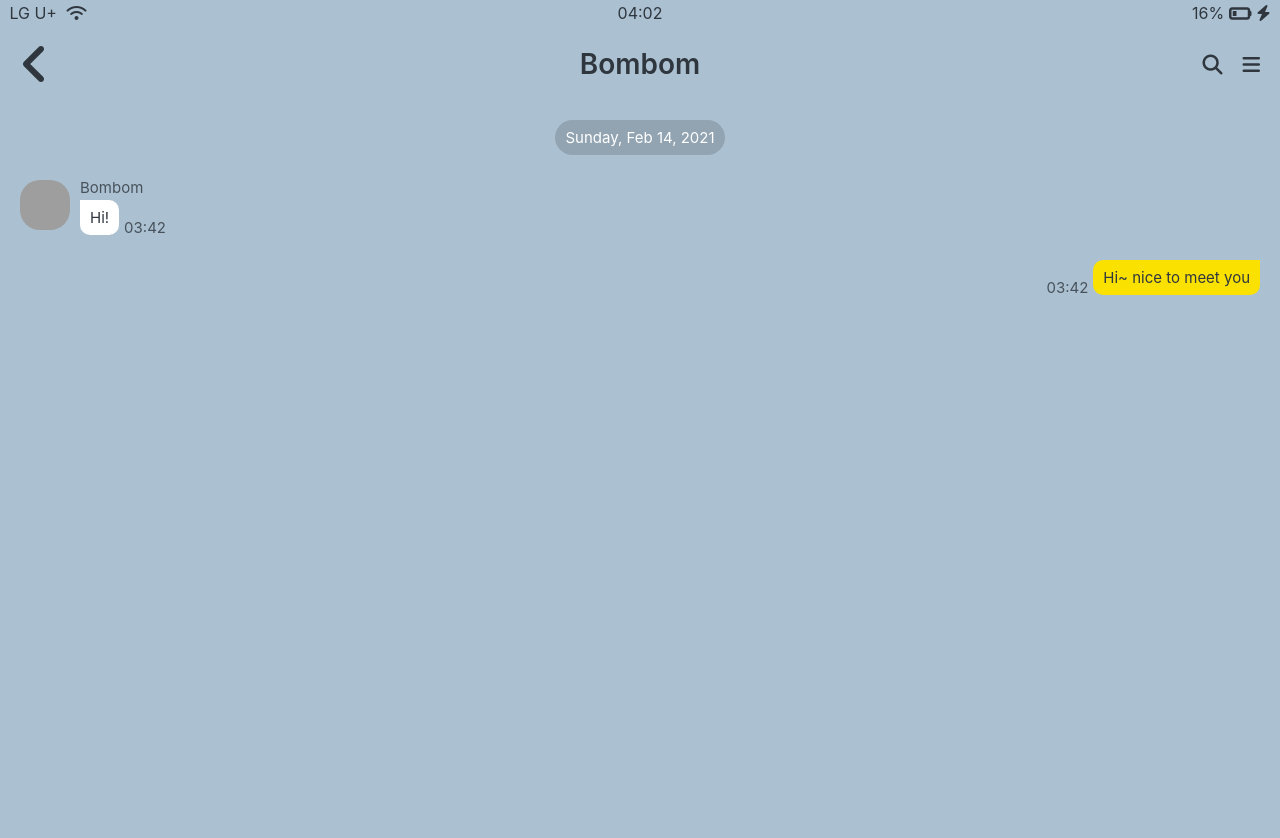
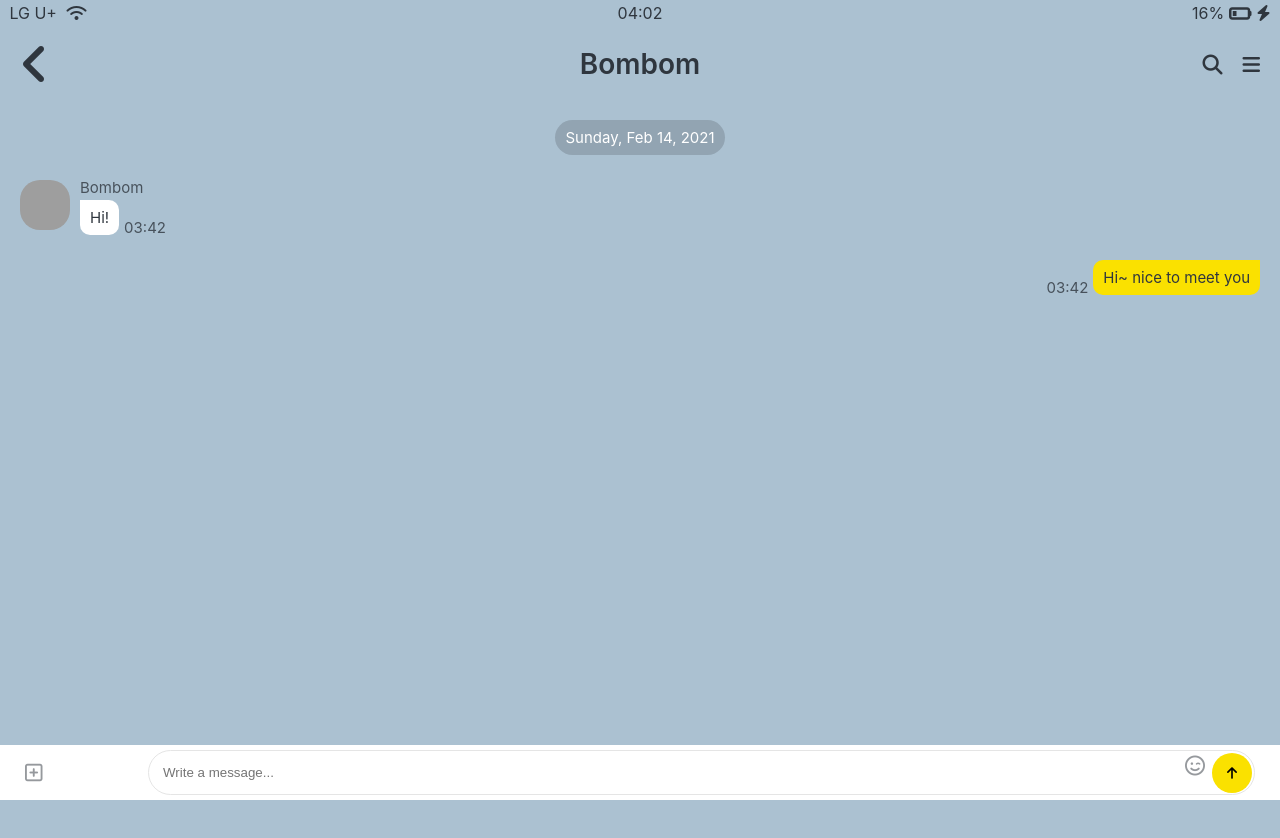
Before and after one commit to aosldk09/kokoa-clone-2020, a plain HTML site: page chat.html in a window 1280 px wide. Shown: the top 838 px of the page. Drawn offline with Linux system fonts and the light colour scheme; grey boxes are pictures that could not be loaded.

Commit message:
Write Message Input

```diff
--- a/chat.html
+++ b/chat.html
@@ -64,6 +64,19 @@
       </div>
     </main>
 
+    <form class="reply">
+      <div class="reply__column">
+        <i class="far fa-plus-square fa-lg"></i>
+      </div>
+      <div class="reply__column">
+        <input type="text" placeholder="Write a message..." />
+        <i class="far fa-smile-wink fa-lg"></i>
+        <button>
+          <i class="fas fa-arrow-up"></i>
+        </button>
+      </div>
+    </form>
+
     <script
       src="https://kit.fontawesome.com/6478f529f2.js"
       crossorigin="anonymous"
--- a/css/screens/chat.css
+++ b/css/screens/chat.css
@@ -89,3 +89,63 @@
 .message-row--own .message__info {
   flex-direction: row-reverse;
 }
+
+.reply {
+  position: fixed;
+  bottom: 0;
+  width: 100%;
+  background-color: white;
+  display: flex;
+  justify-content: space-between;
+  padding: 5px 25px;
+  box-sizing: border-box;
+  align-items: center;
+}
+
+.reply .reply__column:first-child {
+  width: 10%;
+}
+.reply .reply__column:last-child {
+  width: 90%;
+  position: relative;
+}
+
+.reply i {
+  opacity: 0.5;
+}
+
+.reply input {
+  padding: 14px;
+  width: 100%;
+  border: var(--main-border);
+  border-radius: 25px;
+  box-sizing: border-box;
+}
+
+.reply__column:last-child > i,
+.reply__column:last-child button {
+  position: absolute;
+  right: 3px;
+  top: 3px;
+}
+
+.reply__column:last-child > i {
+  right: 50px;
+  top: 15px;
+}
+
+.reply__column button {
+  background-color: var(--yellow);
+  border: none;
+  width: 40px;
+  height: 40px;
+  border-radius: 50%;
+}
+
+.reply__column button i {
+  opacity: 1;
+}
+.reply__column button:focus,
+.reply__column button:active {
+  outline: none;
+}
```
